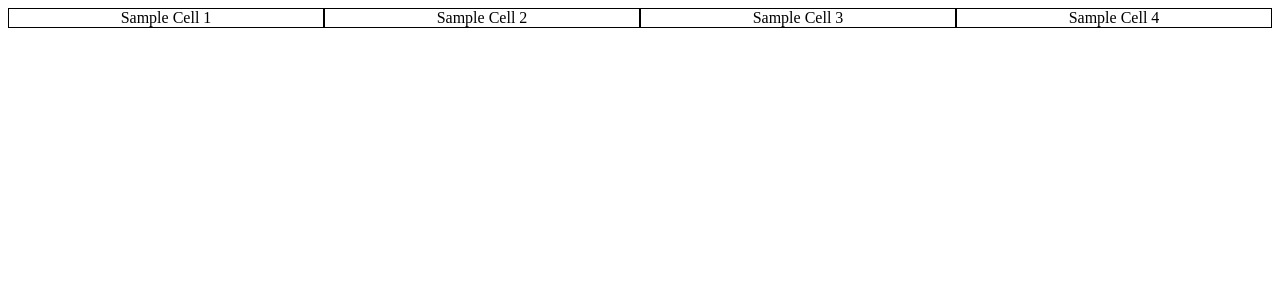
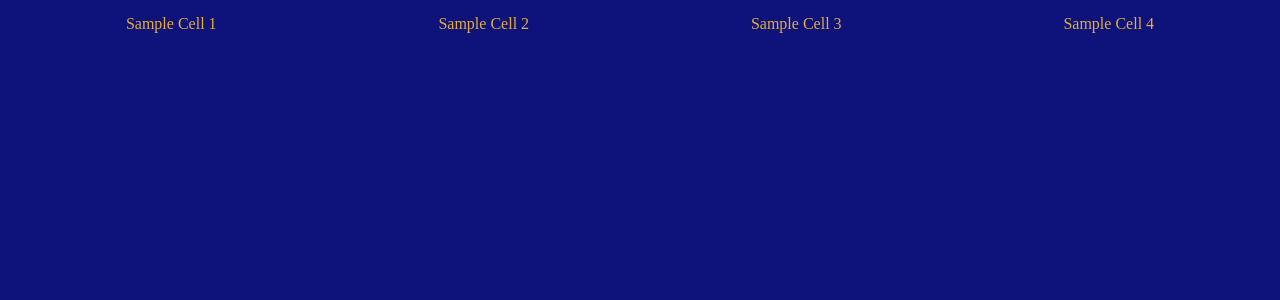
Before and after one commit to albertbregonia/jeopardy-rs, a React (Vite) app in the folder static/frontend/: page / in a window 1280 px wide. Shown: the top 300 px of the page. Built offline with nearby package versions, Linux system fonts and the light colour scheme.

Commit message:
feat: add default styling and color palette for frontend

```diff
--- /dev/null
+++ b/static/frontend/src/App.css
@@ -0,0 +1,55 @@
+/* default stylings to ensure setup is predictable */
+
+*,
+*::before,
+*::after {
+    /* styling vars available to every element */
+
+    /* --background-color: #0a058b; */
+    --background-color: #0E137C;
+    --question-points-color: #E6AB3C;
+    --font-color: #fff;
+    --border-color: #000;
+
+    /* all elements are border-box for more predictable sizing */
+    box-sizing: border-box;
+}
+
+html,
+body,
+#root {
+    /* app is always locked to the full size of the screen, not just min-content*/
+    height: 100%;
+    width: 100%;
+}
+
+body {
+    margin: 0;
+}
+
+h1,
+h2,
+h3,
+p {
+    /* disable default padding and margin for predictability with css */
+    padding: 0;
+    margin: 0;
+}
+
+body {
+    /* styling defaults */
+
+    /* app area is the full default window size with 15px padding */
+    padding: 15px;
+    height: 100vh;
+    width: 100vw;
+
+    font: var(--font-color);
+    background-color: var(--background-color);
+}
+
+#root {
+    display: flex;
+    flex-direction: column;
+    gap: 15px;
+}
--- a/static/frontend/src/App.tsx
+++ b/static/frontend/src/App.tsx
@@ -1,9 +1,10 @@
 import { Cell } from "./components/cell/Cell"
+import './App.css'
 
 function App() {
     return (
         <>
-            <div style={{ display: "flex", flexDirection: "row" }}>
+            <div style={{ display: "flex", flexDirection: "row", color: "var(--question-points-color)" }}>
                 <Cell>Sample Cell 1</Cell>
                 <Cell>Sample Cell 2</Cell>
                 <Cell>Sample Cell 3</Cell>
--- a/static/frontend/src/components/cell/Cell.css
+++ b/static/frontend/src/components/cell/Cell.css
@@ -1,6 +1,4 @@
 .cell {
-    border: 1px solid #000;
-
     /* center text */
     display: flex;
     flex: 1;
--- a/static/frontend/src/components/cell/Cell.tsx
+++ b/static/frontend/src/components/cell/Cell.tsx
@@ -7,7 +7,7 @@ export interface CellProps {
     onClick?: MouseEventHandler<HTMLDivElement>
 }
 
-// Cells are a simple bordered <div> that takes the size of the available space.
+// Cells are a simple <div> that takes the size of the available space.
 // It is designed to be used as part of a collection of <Cell>'s that will evenly distribute themselves.
 export function Cell({ children, className = "cell", onClick = () => { } }: CellProps) {
     return (
```
